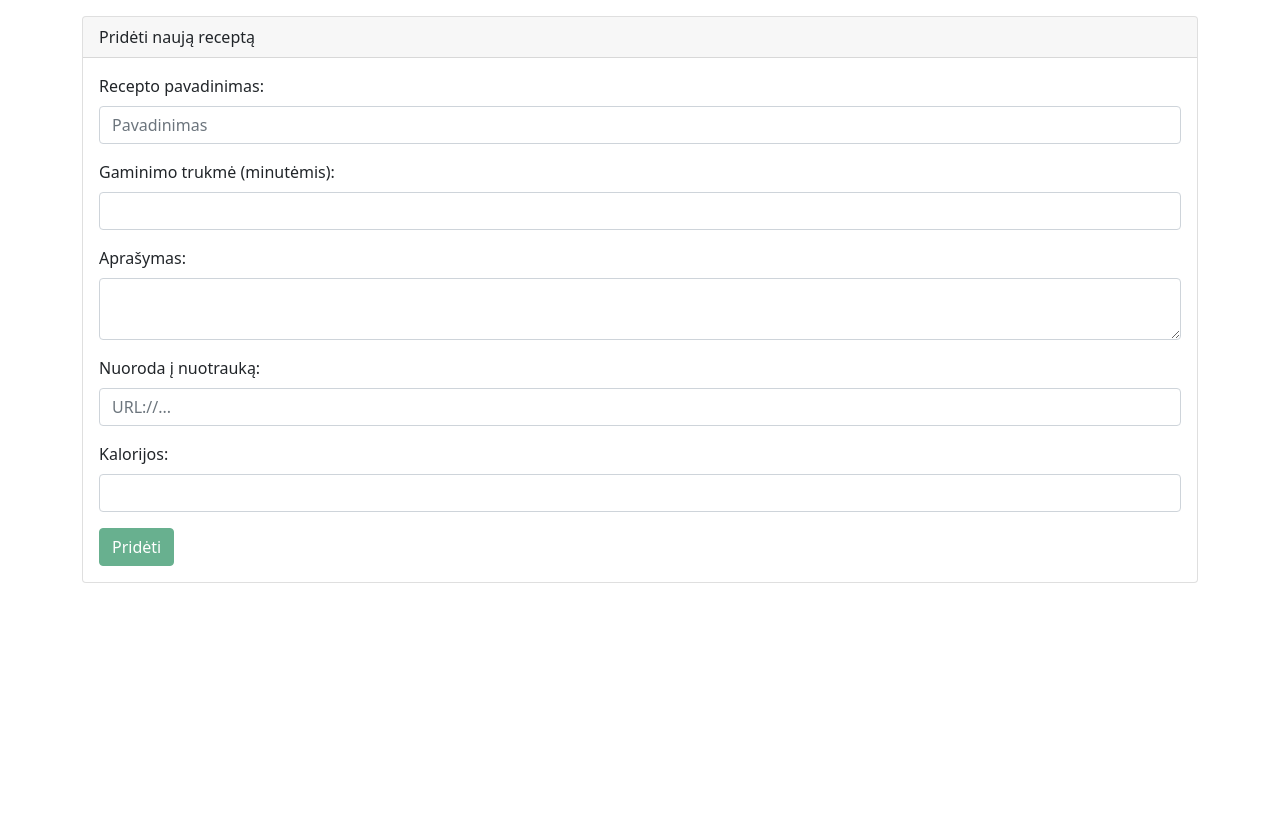
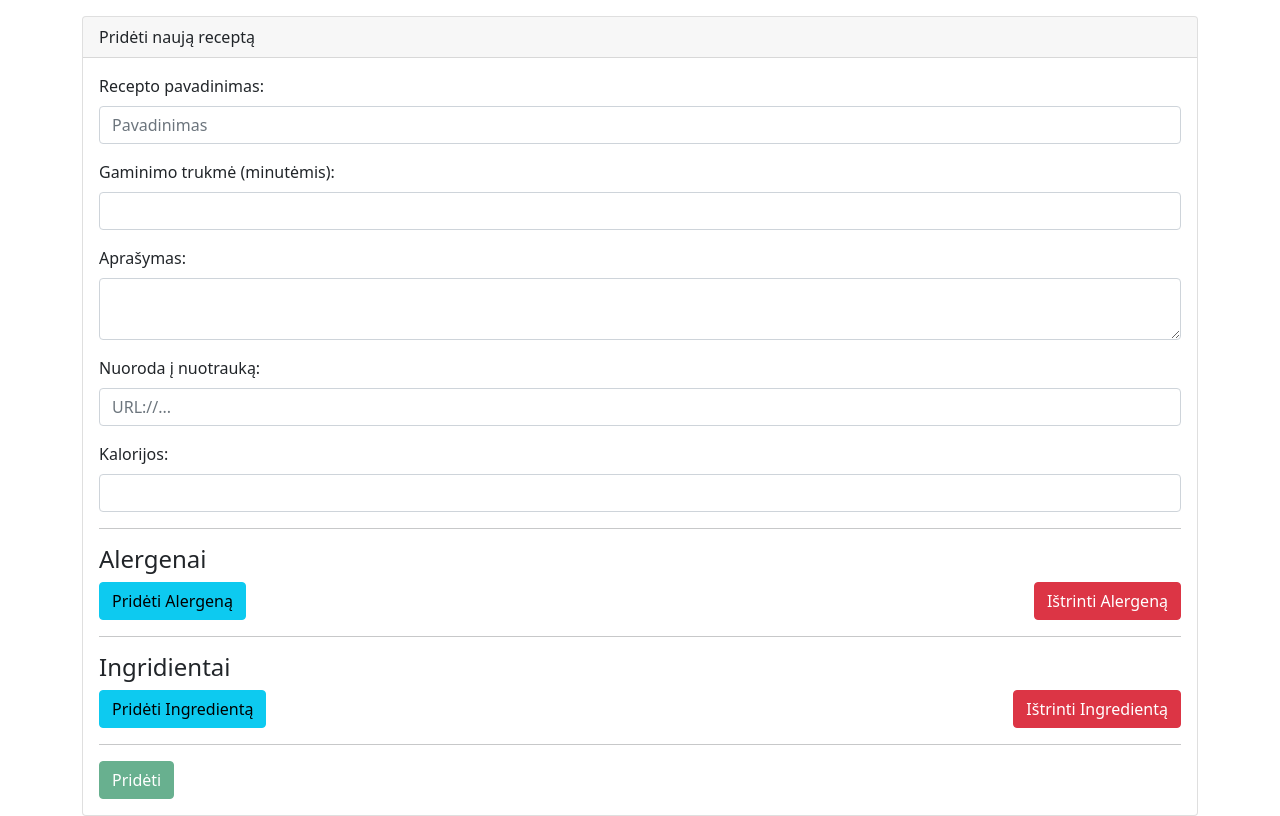
Before and after one commit to DaliusDeveikis/ReceptuKnyga, an Angular app: page / in a window 1280 px wide. Built offline with nearby package versions, Linux system fonts and the light colour scheme.

Commit message:
formArray

```diff
--- a/src/app/components/new-recipe/new-recipe.component.html
+++ b/src/app/components/new-recipe/new-recipe.component.html
@@ -77,6 +77,75 @@
         />
       </div>
 
+      <hr />
+      <div formArrayName="allergens">
+        <h4>Alergenai</h4>
+        <div
+          *ngFor="let phoneControl of allergens(); let i = index"
+          class="mb-3"
+        >
+          <input type="text" class="form-control" [formControlName]="i" />
+        </div>
+      </div>
+      <button type="button" class="btn btn-info" (click)="addAllergens()">
+        Pridėti Alergeną
+      </button>
+      <button
+        type="button"
+        class="btn btn-danger float-end"
+        (click)="deleteAllergens()"
+      >
+        Ištrinti Alergeną
+      </button>
+      <hr />
+
+      <div formArrayName="ingredients">
+        <h4>Ingridientai</h4>
+        <div
+          class="mb-3 row"
+          *ngFor="let ingredient of ingredients(); let i = index"
+          [formGroup]="abstractToFormGroup(ingredient)"
+        >
+          <div class="col-md-5">
+            <input
+              type="text"
+              formControlName="name"
+              class="form-control"
+              placeholder="Produkto pavadinimas"
+            />
+          </div>
+          <div class="col-md-3">
+            <input
+              type="number"
+              formControlName="quantity"
+              class="form-control"
+              placeholder="Kiekis"
+            />
+          </div>
+          <div class="col-md-3">
+            <select class="form-select" formControlName="units">
+              <option selected>Matavimo vienetai</option>
+              <option value="1">vnt</option>
+              <option value="2">kg</option>
+              <option value="3">g</option>
+              <option value="4">stikline</option>
+              <option value="5">l</option>
+            </select>
+          </div>
+        </div>
+      </div>
+      <button type="button" class="btn btn-info" (click)="addIngredients()">
+        Pridėti Ingredientą
+      </button>
+      <button
+        type="button"
+        class="btn btn-danger float-end"
+        (click)="deleteIngredients()"
+      >
+        Ištrinti Ingredientą
+      </button>
+      <hr />
+
       <button
         type="submit"
         class="btn btn-success"
--- a/src/app/components/new-recipe/new-recipe.component.ts
+++ b/src/app/components/new-recipe/new-recipe.component.ts
@@ -1,5 +1,5 @@
 import { Component, OnInit } from '@angular/core';
-import { FormControl, FormGroup, Validators } from '@angular/forms';
+import { AbstractControl, FormArray, FormControl, FormGroup, Validators } from '@angular/forms';
 
 @Component({
   selector: 'app-new-recipe',
@@ -22,6 +22,8 @@ export class NewRecipeComponent implements OnInit {
       description: new FormControl(null, Validators.required),
       image: new FormControl(null, [Validators.required, this.urlValidator]),
       kcal: new FormControl(null),
+      allergens: new FormArray([]),
+      ingredients: new FormArray([])
     });
   }
 
@@ -49,4 +51,39 @@ export class NewRecipeComponent implements OnInit {
   public addRecipe() {
     console.log(this.recipeForm);
   }
+
+  public addAllergens() {
+    const allergen = new FormControl(null, Validators.required);
+    (this.recipeForm.get('allergens') as FormArray).push(allergen)
+  }
+
+  public deleteAllergens() {
+    (this.recipeForm.get('allergens') as FormArray).removeAt(-1);
+  }
+
+  public allergens() {
+    return (this.recipeForm.get('allergens') as FormArray).controls
+  }
+
+  public addIngredients(){
+    const address=new FormGroup({
+      name:new FormControl(null,Validators.required),
+      quantity:new FormControl(null, Validators.required),
+      units:new FormControl(null, Validators.required)
+    });
+    (<FormArray> this.recipeForm.get('ingredients')).push(address);
+  }
+
+  public deleteIngredients() {
+    (this.recipeForm.get('ingredients') as FormArray).removeAt(-1);
+  }
+
+  public ingredients(){
+    return (<FormArray> this.recipeForm.get('ingredients')).controls;
+  }
+
+  public abstractToFormGroup(formGroup:AbstractControl){
+    return formGroup as FormGroup;
+  }
+
 }
```
